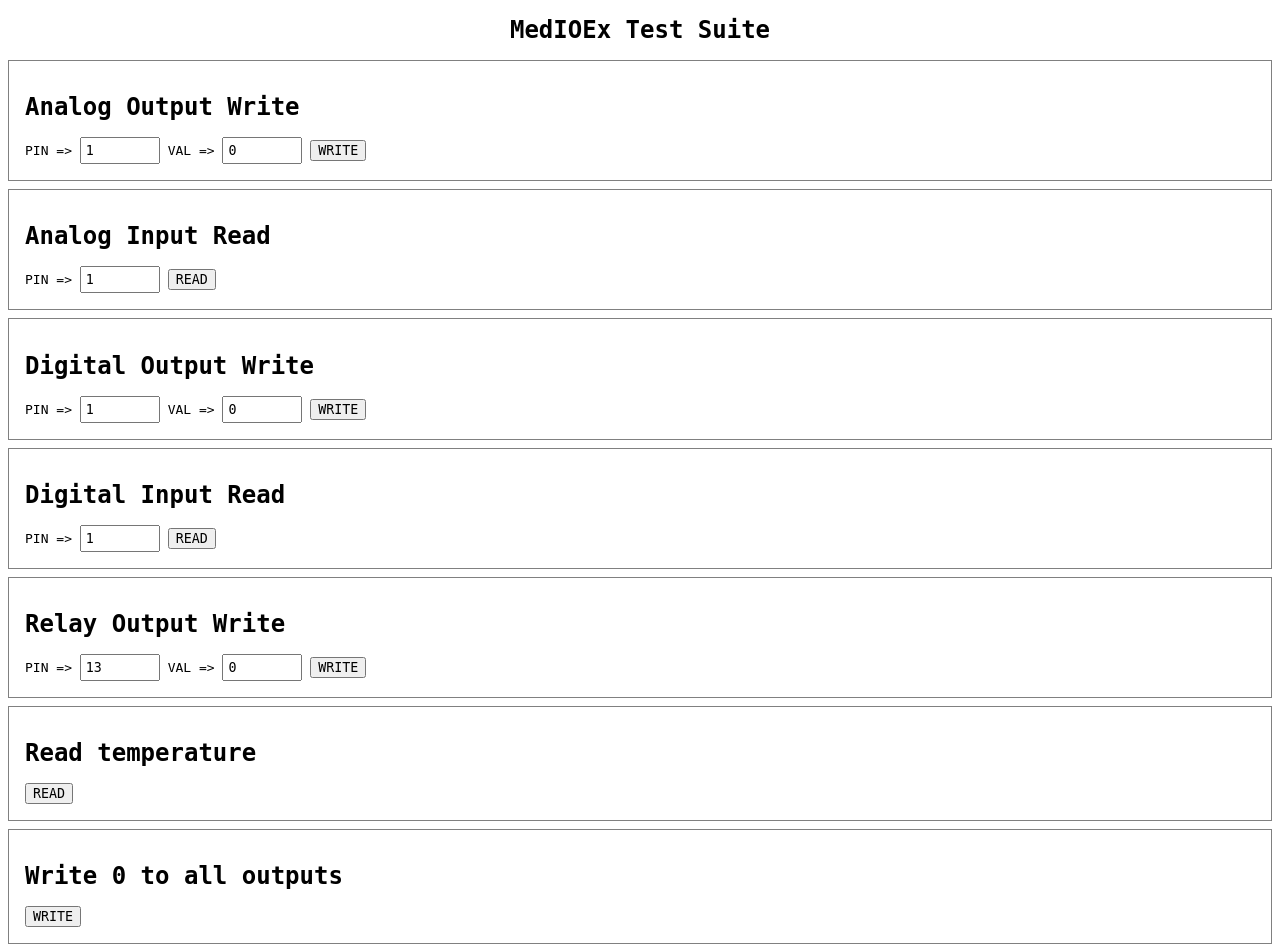
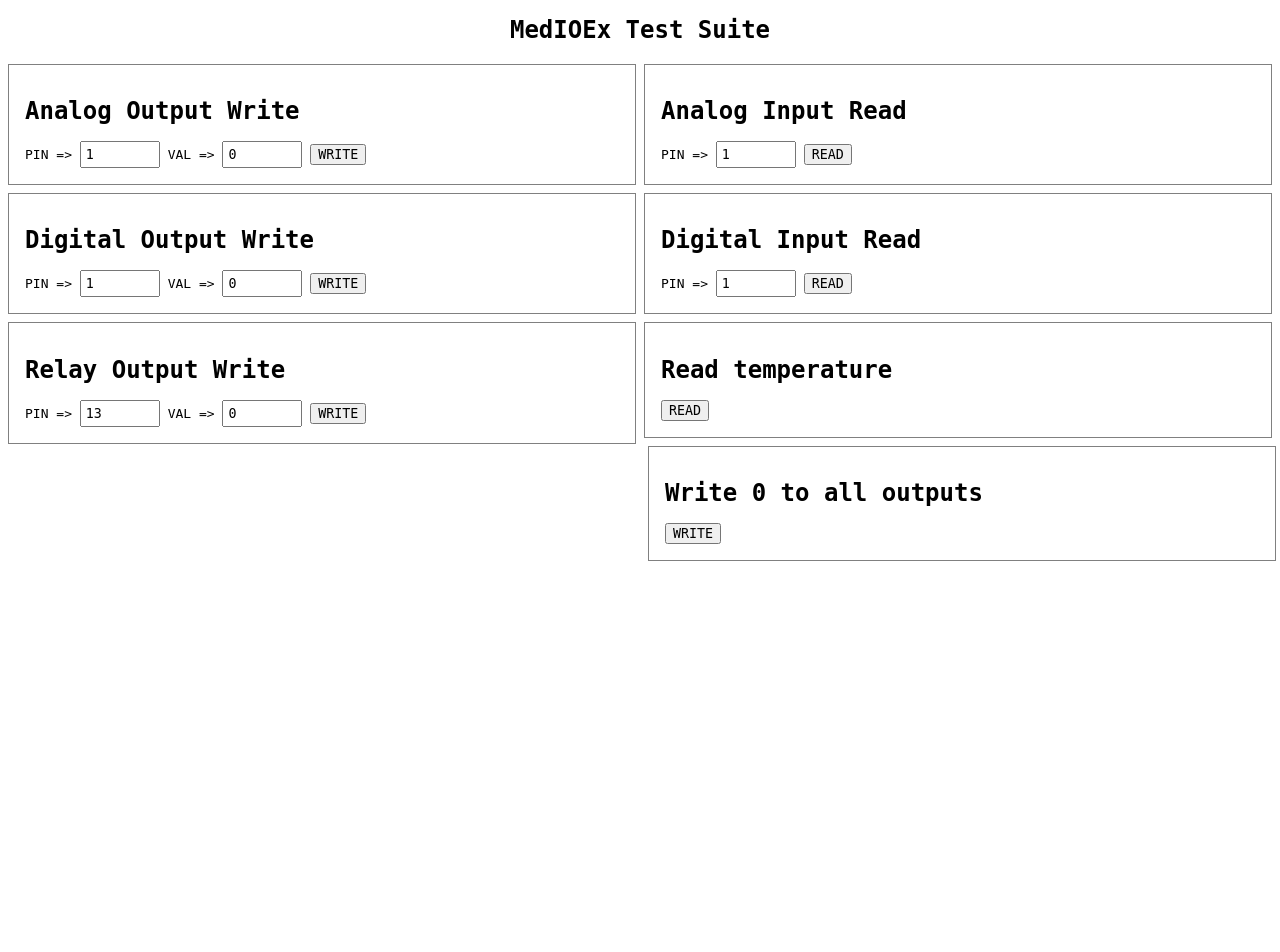
Before and after one commit to bayraktarulku/medioex_test_suite_v1, a Flask app: page / in a window 1280 px wide. After the commit the page ends 561 px from the top, so only its background shows below. Run offline with Flask 2, Linux system fonts and the light colour scheme.

Commit message:
Minor CSS changes.

```diff
--- a/app/static/style.css
+++ b/app/static/style.css
@@ -13,9 +13,22 @@ input[type="number"] {
 }
 
 div {
-	padding: 16px;
-	border: 1px solid gray;
-	margin: 8px;
+    float: left;
+    width: calc(50% - 46px);
+    padding: 16px;
+    border: 1px solid gray;
+    margin-top: 4px;
+    margin-bottom: 4px;
+}
+
+div:nth-child(2n) {
+    margin-left: 8px;
+    margin-right: 4px;
+}
+
+div:nth-child(2n+1) {
+    margin-left: 4px;
+    margin-right: 8px;
 }
 
 h1 {
```
